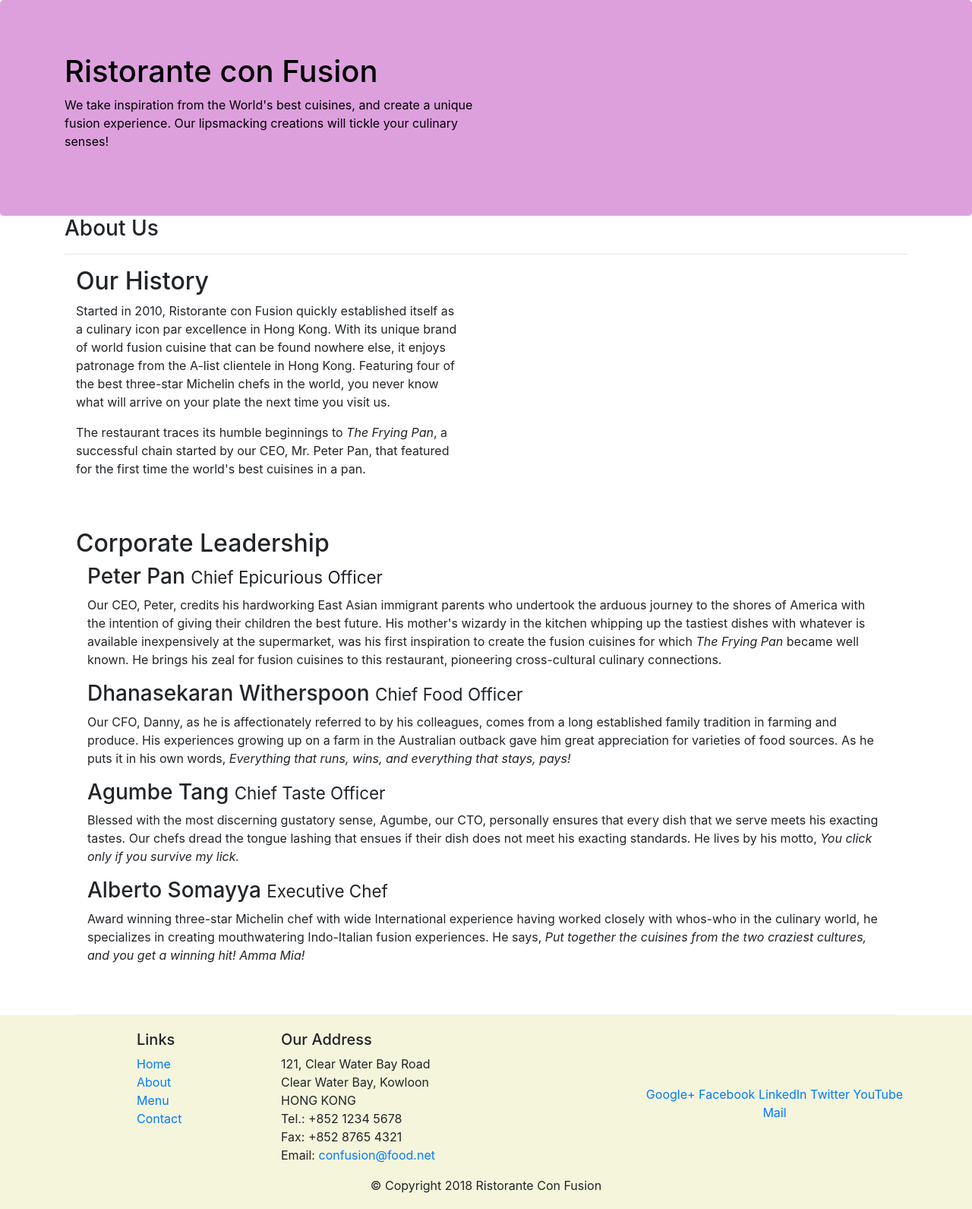
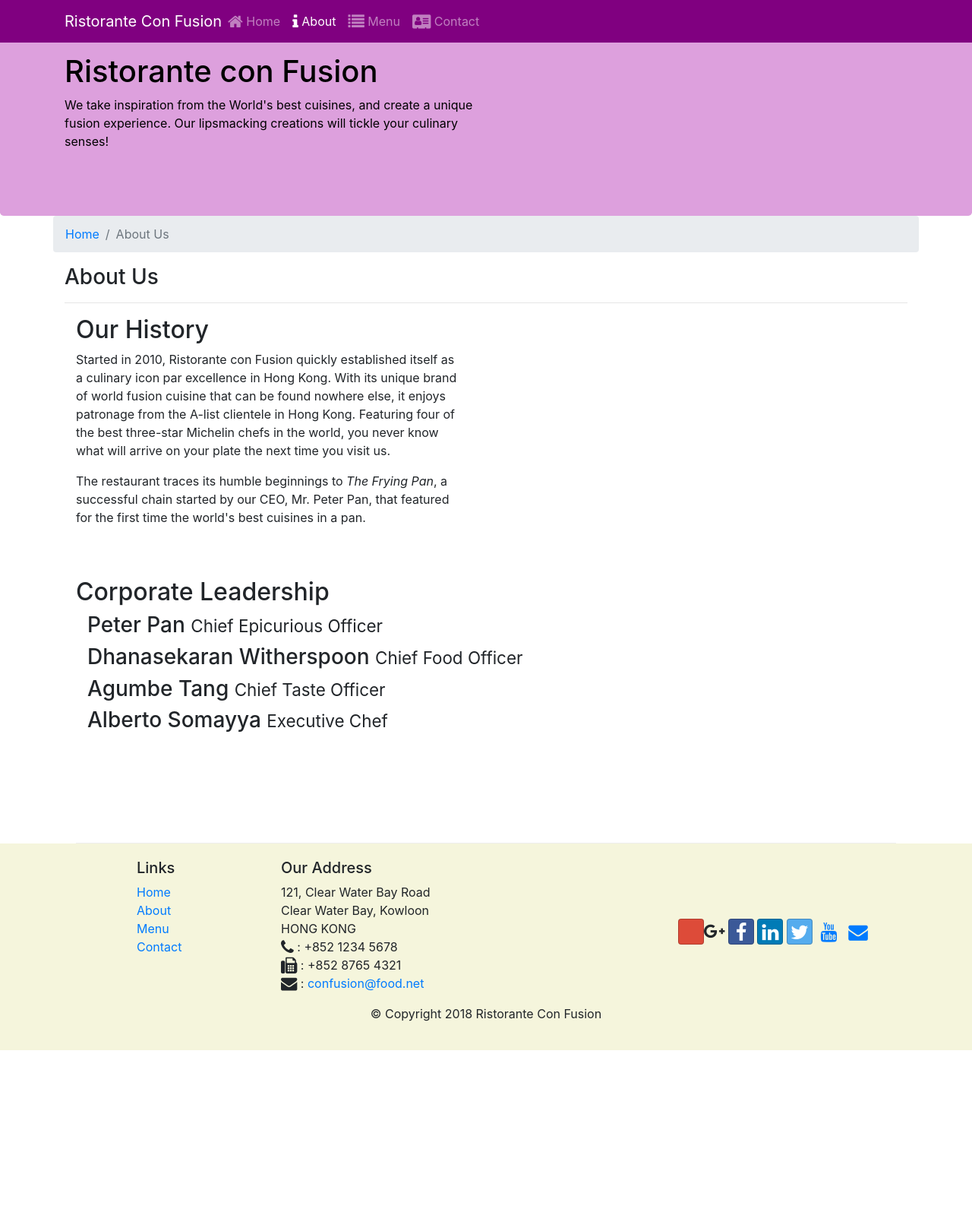
Before and after one commit to Ipsita-dhar2000/Restaurant_Website, a website: page aboutus.html in a window 1280 px wide. Shown: the whole page at 76% size. After the commit the page ends 1382 px from the top, so only its background shows below. Drawn offline with nearby package versions, Linux system fonts and the light colour scheme.

Commit message:
Icon Fonts

```diff
--- a/aboutus.html
+++ b/aboutus.html
@@ -9,13 +9,30 @@
 
     <!-- Bootstrap CSS -->
     <link rel="stylesheet" href="node_modules/bootstrap/dist/css/bootstrap.min.css">
+    <link rel="stylesheet" href="node_modules/font-awesome/css/font-awesome.min.css">
+     <link rel="stylesheet" href="node_modules/bootstrap-social/bootstrap-social.css">
     <link rel="stylesheet" href="css/styles.css">
     <title>Ristorante Con Fusion: About Us</title>
 
 </head>
 
 <body>
-
+    <nav class="navbar navbar-dark navbar-expand-sm fixed-top">
+        <div class="container">
+            <button class="navbar-toggler" type="button" data-toggle="collapse" data-target="#Navbar">
+                <span class="navbar-toggler-icon"></span>
+            </button>
+            <a class="navbar-brand mr-auto" href="./index.html">Ristorante Con Fusion</a>
+            <div class="collapse navbar-collapse" id="Navbar">
+                <ul class="navbar-nav mr-auto">
+                    <li class="nav-item"><a class="nav-link" href="./index.html"><span class="fa fa-home fa-lg"></span> Home</a></li>
+                    <li class="nav-item  active"><a class="nav-link" href="#"><span class="fa fa-info fa-lg"></span> About</a></li>
+                    <li class="nav-item"><a class="nav-link" href="#"><span class="fa fa-list fa-lg"></span> Menu</a></li>
+                    <li class="nav-item"><a class="nav-link" href="#"><span class="fa fa-address-card fa-lg"></span> Contact</a></li>
+                </ul>
+            </div>
+        </div>
+    </nav>
     <header class="jumbotron">
         <div class="container">
             <div class="row row-header">
@@ -31,6 +48,10 @@
 
     <div class="container">
         <div class="row">
+            <ol class="col-12 breadcrumb">
+                <li class="breadcrumb-item"><a href="./index.html">Home</a></li>
+                <li class="breadcrumb-item active">About Us</li>
+            </ol>
             <div class="col-12">
                <h3>About Us</h3>
                <hr>
@@ -49,17 +70,17 @@
 
 
         <div class="container">
-            <div class="row row_content align-items-center">
+            <div class="row row_content align-items-center d-sm-block">
                 <h2>Corporate Leadership</h2>
                 <div class ="container align-items-center">
                 <h3>Peter Pan <small>Chief Epicurious Officer</small></h3>
-                <p>Our CEO, Peter, credits his hardworking East Asian immigrant parents who undertook the arduous journey to the shores of America with the intention of giving their children the best future. His mother's wizardy in the kitchen whipping up the tastiest dishes with whatever is available inexpensively at the supermarket, was his first inspiration to create the fusion cuisines for which <em>The Frying Pan</em> became well known. He brings his zeal for fusion cuisines to this restaurant, pioneering cross-cultural culinary connections.</p>
+                <p class="d-none">Our CEO, Peter, credits his hardworking East Asian immigrant parents who undertook the arduous journey to the shores of America with the intention of giving their children the best future. His mother's wizardy in the kitchen whipping up the tastiest dishes with whatever is available inexpensively at the supermarket, was his first inspiration to create the fusion cuisines for which <em>The Frying Pan</em> became well known. He brings his zeal for fusion cuisines to this restaurant, pioneering cross-cultural culinary connections.</p>
                 <h3>Dhanasekaran Witherspoon <small>Chief Food Officer</small></h3>
-                <p>Our CFO, Danny, as he is affectionately referred to by his colleagues, comes from a long established family tradition in farming and produce. His experiences growing up on a farm in the Australian outback gave him great appreciation for varieties of food sources. As he puts it in his own words, <em>Everything that runs, wins, and everything that stays, pays!</em></p>
+                <p class="d-none">Our CFO, Danny, as he is affectionately referred to by his colleagues, comes from a long established family tradition in farming and produce. His experiences growing up on a farm in the Australian outback gave him great appreciation for varieties of food sources. As he puts it in his own words, <em>Everything that runs, wins, and everything that stays, pays!</em></p>
                 <h3>Agumbe Tang <small>Chief Taste Officer</small></h3>
-                <p>Blessed with the most discerning gustatory sense, Agumbe, our CTO, personally ensures that every dish that we serve meets his exacting tastes. Our chefs dread the tongue lashing that ensues if their dish does not meet his exacting standards. He lives by his motto, <em>You click only if you survive my lick.</em></p>
+                <p class="d-none">Blessed with the most discerning gustatory sense, Agumbe, our CTO, personally ensures that every dish that we serve meets his exacting tastes. Our chefs dread the tongue lashing that ensues if their dish does not meet his exacting standards. He lives by his motto, <em>You click only if you survive my lick.</em></p>
                 <h3>Alberto Somayya <small>Executive Chef</small></h3>
-                <p>Award winning three-star Michelin chef with wide International experience having worked closely with whos-who in the culinary world, he specializes in creating mouthwatering Indo-Italian fusion experiences. He says, <em>Put together the cuisines from the two craziest cultures, and you get a winning hit! Amma Mia!</em></p>
+                <p class="d-none">Award winning three-star Michelin chef with wide International experience having worked closely with whos-who in the culinary world, he specializes in creating mouthwatering Indo-Italian fusion experiences. He says, <em>Put together the cuisines from the two craziest cultures, and you get a winning hit! Amma Mia!</em></p>
             </div>
             </div>
        </div>
@@ -72,7 +93,7 @@
                 <div class="col-4 offset-1 col-sm-2">
                     <h5>Links</h5>
                     <ul class="list-unstyled">
-                        <li><a href="#">Home</a></li>
+                        <li><a href="./index.html">Home</a></li>
                         <li><a href="#">About</a></li>
                         <li><a href="#">Menu</a></li>
                         <li><a href="#">Contact</a></li>
@@ -84,19 +105,19 @@
 		              121, Clear Water Bay Road<br>
 		              Clear Water Bay, Kowloon<br>
 		              HONG KONG<br>
-		              Tel.: +852 1234 5678<br>
-		              Fax: +852 8765 4321<br>
-		              Email: <a href="mailto:confusion@food.net">confusion@food.net</a>
+		              <span class="fa fa-phone fa-lg"></span> : +852 1234 5678<br>
+		              <span class="fa fa-fax fa-lg"></span> : +852 8765 4321<br>
+		              <span class="fa fa-envelope fa-lg"></span> : <a href="mailto:confusion@food.net">confusion@food.net</a>
 		           </address>
                 </div>
                 <div class="col-12 col-sm-4 align-self-center">
                     <div class="text-center">
-                        <a href="http://google.com/+">Google+</a>
-                        <a href="http://www.facebook.com/profile.php?id=">Facebook</a>
-                        <a href="http://www.linkedin.com/in/">LinkedIn</a>
-                        <a href="http://twitter.com/">Twitter</a>
-                        <a href="http://youtube.com/">YouTube</a>
-                        <a href="mailto:">Mail</a>
+                        <a class="btn btn-social-icon btn-google" href="http://google.com/+"></a><i class="fa fa-google-plus fa-lg"></i></a>
+                        <a class="btn btn-social-icon btn-facebook" href="http://www.facebook.com/profile.php?id="><i class="fa fa-facebook fa-lg"></i></a>
+                        <a class="btn btn-social-icon btn-linkedin" href="http://www.linkedin.com/in/"><i class="fa fa-linkedin fa-lg"></i></a>
+                        <a class="btn btn-social-icon btn-twitter" href="http://twitter.com/"><i class="fa fa-twitter fa-lg"></i></a>
+                        <a class="btn btn-social-icon btn-youtube" href="http://youtube.com/"><i class="fa fa-youtube fa-lg"></i></a>
+                        <a class="btn btn-social-icon" href="mailto:"><i class="fa fa-envelope fa-lg"></i></a>
                     </div>
                 </div>
            </div>
--- a/css/styles.css
+++ b/css/styles.css
@@ -28,3 +28,15 @@
     margin: 0px;
     color:darkslategray;
 }
+
+.d-none
+.d-sm-block
+
+.body{
+    padding: 50px 0px 0px 0px;
+    z-index: 0;
+}
+
+.navbar-dark{
+    background-color: purple;
+}
--- a/package.json
+++ b/package.json
@@ -15,6 +15,7 @@
   },
   "dependencies": {
     "bootstrap": "^4.0.0",
+    "font-awesome": "^4.7.0",
     "jquery": "^3.3.1",
     "popper.js": "^1.12.9"
   }
```
Also changed, not shown: index.html (+28 -11 lines), 1 other file.
